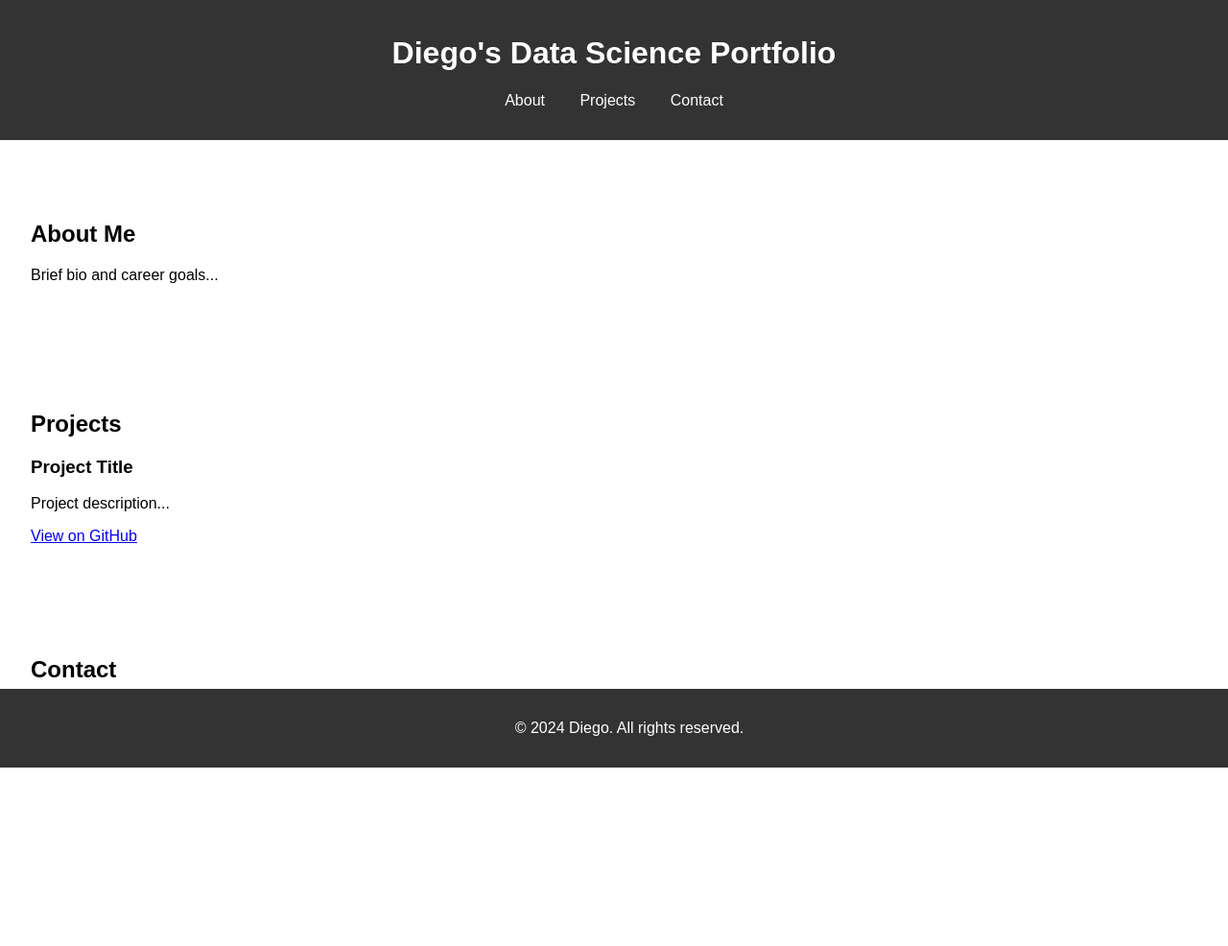
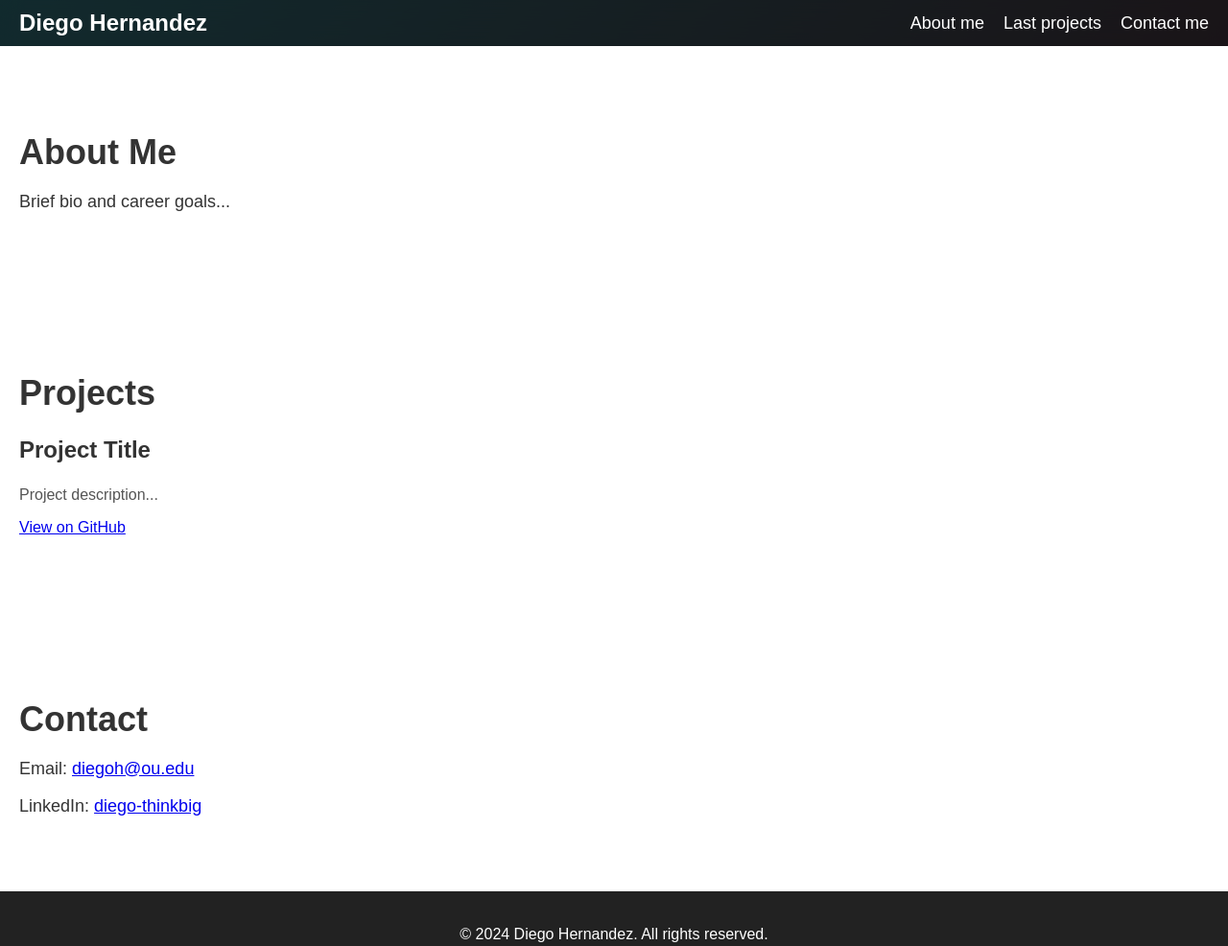
Before and after one commit to diegoou8/diego-thinkbig.io, a plain HTML site: page index.html in a window 1280 px wide. Shown: the whole page at 96% size. Before the commit the page ends 864 px from the top, so only its background shows below. Drawn offline with Linux system fonts and the light colour scheme.

Commit message:
version2

```diff
--- a/index.html
+++ b/index.html
@@ -8,13 +8,17 @@
 </head>
 <body>
     <header>
-        <h1>Diego's Data Science Portfolio</h1>
         <nav>
-            <ul>
-                <li><a href="#about">About</a></li>
-                <li><a href="#projects">Projects</a></li>
-                <li><a href="#contact">Contact</a></li>
-            </ul>
+            <div class="nav-left">
+                <h1>Diego Hernandez</h1>
+            </div>
+            <div class="nav-right">
+                <ul>
+                    <li><a href="#about">About me</a></li>
+                    <li><a href="#projects">Last projects</a></li>
+                    <li><a href="#contact">Contact me</a></li>
+                </ul>
+            </div>
         </nav>
     </header>
 
@@ -28,19 +32,18 @@
         <div class="project">
             <h3>Project Title</h3>
             <p>Project description...</p>
-            <a href="https://github.com/diegoou8/project-repo" target="_blank">View on GitHub</a>
+            <a href="https://github.com/diegoou8/project-repo" target="_blank" class="btn">View on GitHub</a>
         </div>
-        <!-- Add more projects as needed -->
     </section>
 
     <section id="contact">
         <h2>Contact</h2>
-        <p>Email: <a href="mailto:diego@example.com">diego@example.com</a></p>
-        <p>LinkedIn: <a href="https://www.linkedin.com/in/diegoou8" target="_blank">linkedin.com/in/diegoou8</a></p>
+        <p>Email: <a href="mailto:diegoh@ou.edu">diegoh@ou.edu</a></p>
+        <p>LinkedIn: <a href="https://www.linkedin.com/in/diego-thinkbig/" target="_blank">diego-thinkbig</a></p>
     </section>
 
     <footer>
-        <p>&copy; 2024 Diego. All rights reserved.</p>
+        <p>&copy; 2024 Diego Hernandez. All rights reserved.</p>
     </footer>
 </body>
 </html>
--- a/styles.css
+++ b/styles.css
@@ -1,42 +1,85 @@
+/* General Styles */
 body {
-    font-family: Arial, sans-serif;
+    font-family: 'Arial', sans-serif;
     margin: 0;
     padding: 0;
+    background: linear-gradient(135deg, #3b8d99, #6b0f1a);
+    color: white;
 }
 
-header {
-    background-color: #333;
-    color: white;
-    padding: 1rem;
-    text-align: center;
+/* Navigation Styles */
+nav {
+    display: flex;
+    justify-content: space-between;
+    align-items: center;
+    padding: 10px 20px;
+    position: sticky;
+    top: 0;
+    background-color: rgba(0, 0, 0, 0.7);
+    backdrop-filter: blur(10px);
+    z-index: 1000;
 }
 
-nav ul {
-    list-style: none;
-    padding: 0;
+nav .nav-left h1 {
+    margin: 0;
+    font-size: 24px;
+    color: white;
 }
 
-nav ul li {
-    display: inline;
-    margin: 0 1rem;
+nav .nav-right ul {
+    list-style-type: none;
+    margin: 0;
+    padding: 0;
+    display: flex;
+    gap: 20px;
 }
 
-nav ul li a {
+nav .nav-right ul li {
+    display: inline;
+}
+
+nav .nav-right ul li a {
     color: white;
     text-decoration: none;
+    font-size: 18px;
 }
 
+nav .nav-right ul li a:hover {
+    text-decoration: underline;
+}
+
+/* Sections */
 section {
-    padding: 2rem;
-    margin: 2rem 0;
+    padding: 60px 20px;
+    background-color: white;
+    color: #333;
+}
+
+section h2 {
+    font-size: 36px;
+    margin-bottom: 20px;
+}
+
+section p {
+    font-size: 18px;
+}
+
+.project {
+    margin: 20px 0;
+}
+
+.project h3 {
+    font-size: 24px;
+}
+
+.project p {
+    font-size: 16px;
+    color: #555;
 }
 
 footer {
-    background-color: #333;
+    background-color: #222;
+    padding: 20px;
     color: white;
     text-align: center;
-    padding: 1rem;
-    position: fixed;
-    bottom: 0;
-    width: 100%;
 }
```
